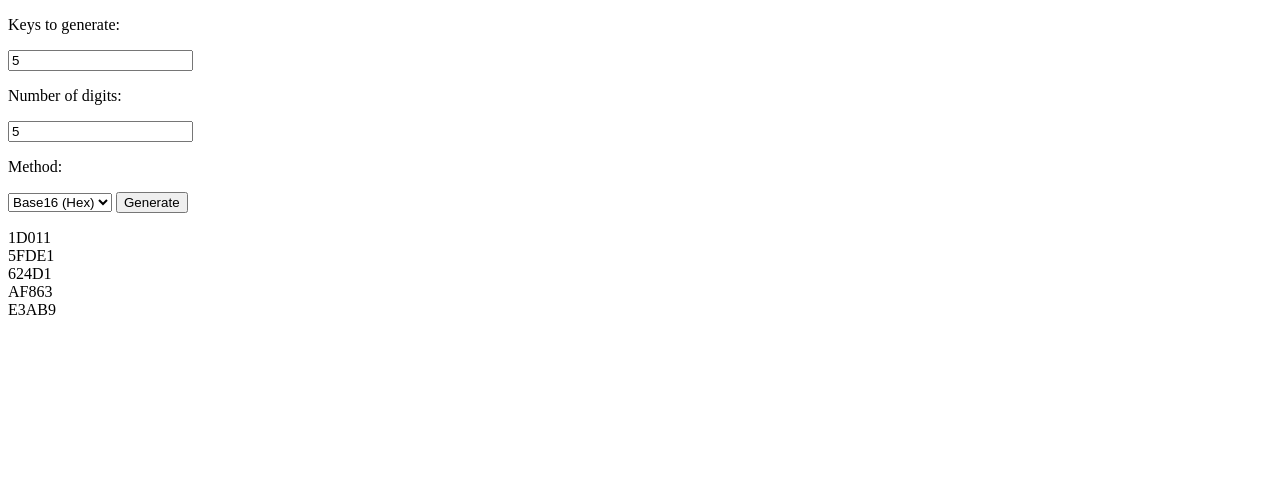
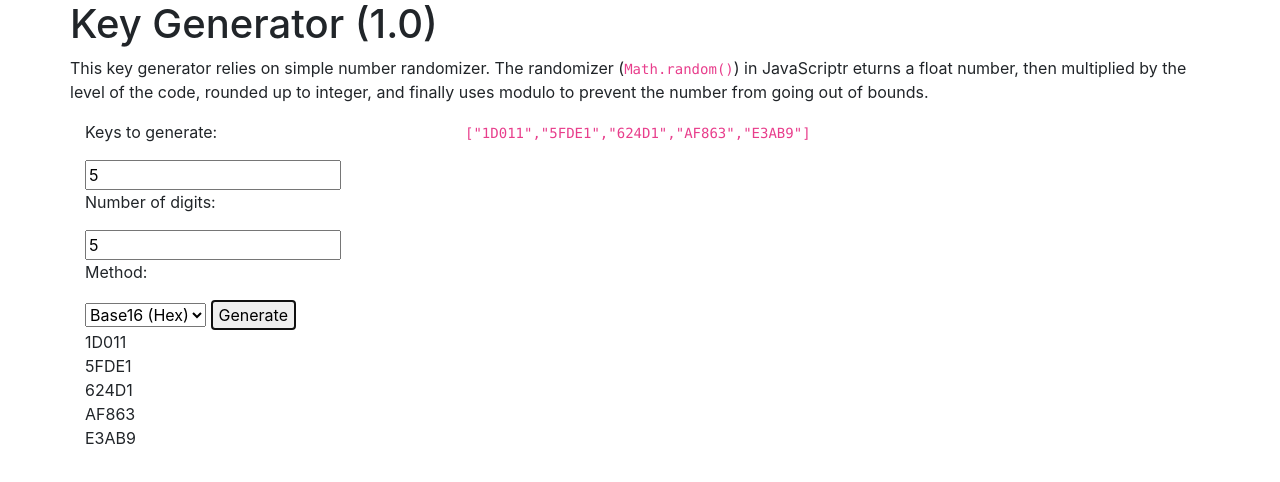
Before and after one commit to HDX13-BeatCode/key-generator, a plain HTML site: page keygen_v1.html in a window 1280 px wide. Both pictures are taken after typing "5", "5" into the empty fields and a click on the button "Generate". Drawn offline with nearby package versions, Linux system fonts and the light colour scheme.

Commit message:
Applied Bootstrap Now it looks quite better.

```diff
--- a/keygen_v1.html
+++ b/keygen_v1.html
@@ -3,13 +3,27 @@
 
 <head>
     <meta charset="UTF-8">
-    <meta name="viewport" content="width=device-width, initial-scale=1.0">
+    <meta name="viewport" content="width=device-width, initial-scale=1.0, shrink-to-fit=0">
     <meta http-equiv="X-UA-Compatible" content="ie=edge">
     <title>Keygen v1 by HDX13_BeatCode</title>
-    <script src="keygen_v1.js" type="text/javascript"></script>
+    <!-- layout for Bootstrap -->
+    <link rel="stylesheet" href="https://stackpath.bootstrapcdn.com/bootstrap/4.3.1/css/bootstrap.min.css"
+        integrity="sha384-ggOyR0iXCbMQv3Xipma34MD+dH/1fQ784/j6cY/iJTQUOhcWr7x9JvoRxT2MZw1T" crossorigin="anonymous">
 </head>
 
 <body>
+    <div class="container">
+        <div class="row">
+            <h1>Key Generator (1.0)</h1>
+            <p>This key generator relies on simple number randomizer. The randomizer (<code>Math.random()</code>)
+                in JavaScriptr eturns a float number, then multiplied by the level of the code, rounded up to integer,
+                and
+                finally uses modulo to prevent the number from going out of bounds.
+            </p>
+        </div>
+
+        <div class="row">
+            <div class="col-md-6 col-lg-4">
                 <p>Keys to generate:</p>
                 <input type="number" name="itr" id="itr">
                 <p>Number of digits:</p>
@@ -21,7 +35,28 @@
                 </select>
                 <button onclick="printGenerate()">Generate</button>
                 <br />
-    <p id="output"></p>
+                <p id="output_codes"></p>
+            </div>
+            <div class="col-md-6 col-lg-8">
+                <code id="output_json"></code>
+            </div>
+        </div>
+    </div>
+
+
+    <!-- Core script -->
+    <script src="keygen_v1.js" type="text/javascript"></script>
+    <!-- Scripts for Bootstrap -->
+    <script src="https://code.jquery.com/jquery-3.3.1.slim.min.js"
+        integrity="sha384-q8i/X+965DzO0rT7abK41JStQIAqVgRVzpbzo5smXKp4YfRvH+8abtTE1Pi6jizo"
+        crossorigin="anonymous"></script>
+    <script src="https://cdnjs.cloudflare.com/ajax/libs/popper.js/1.14.7/umd/popper.min.js"
+        integrity="sha384-UO2eT0CpHqdSJQ6hJty5KVphtPhzWj9WO1clHTMGa3JDZwrnQq4sF86dIHNDz0W1"
+        crossorigin="anonymous"></script>
+    <script src="https://stackpath.bootstrapcdn.com/bootstrap/4.3.1/js/bootstrap.min.js"
+        integrity="sha384-JjSmVgyd0p3pXB1rRibZUAYoIIy6OrQ6VrjIEaFf/nJGzIxFDsf4x0xIM+B07jRM"
+        crossorigin="anonymous"></script>
+
 </body>
 
 </html>
--- a/keygen_v1.js
+++ b/keygen_v1.js
@@ -65,5 +65,6 @@ function printGenerate() {
     method = parseInt(document.getElementById("mtd").value);
     level = parseInt(document.getElementById("lvl").value);
     var myList = generate(iteration, method, level);
-    document.getElementById("output").innerHTML = myList.join('<br/>');
+    document.getElementById("output_codes").innerHTML = myList.join('<br/>');
+    document.getElementById("output_json").innerHTML = JSON.stringify(myList);
 }
```
Also changed, not shown: 1 other file. Lines whose indentation alone changed are shown as unchanged.
